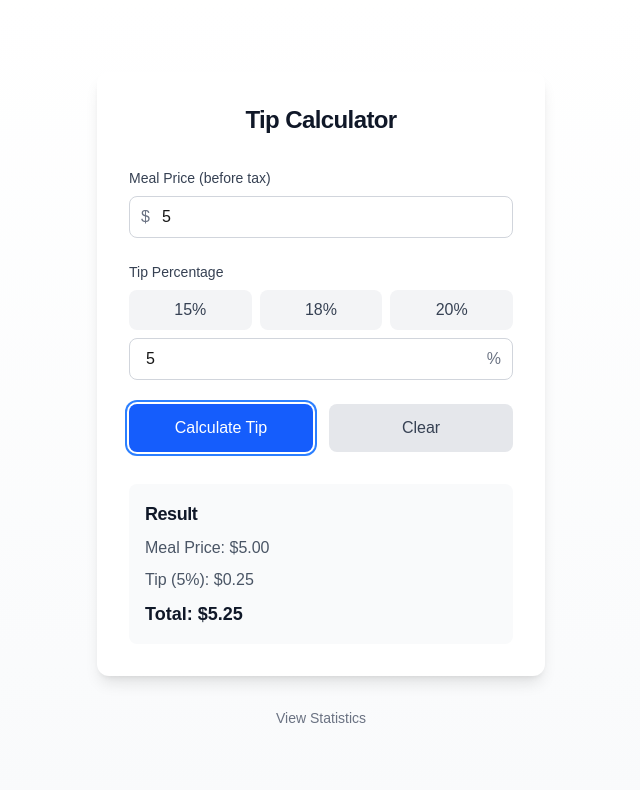
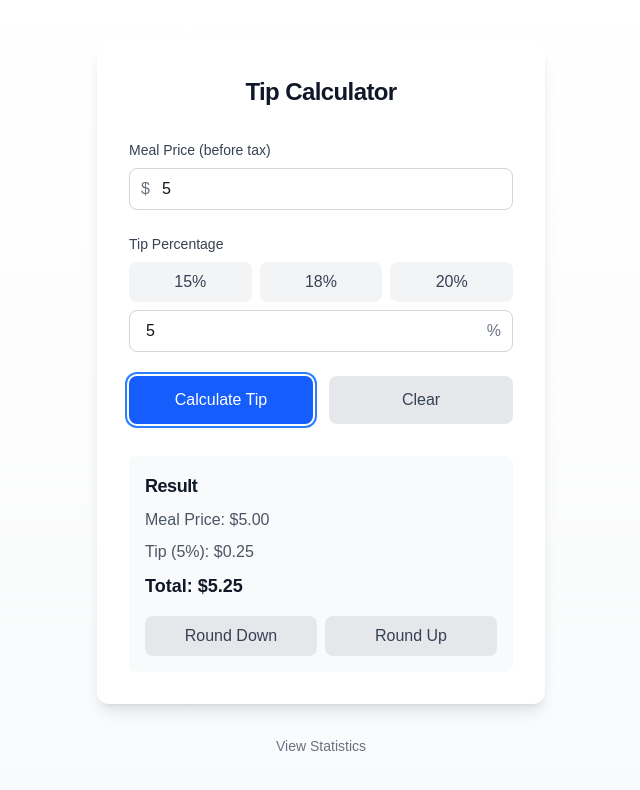
Before and after one commit to WeizhenW/tips-calculator, a Next.js app: page / in a window 1280 px wide. Both pictures are taken after typing "5", "5" into the empty fields and a click on the button "Calculate Tip". Shown: the top 790 px of the page, without its empty margins (319-959 px from the left). Built offline with nearby package versions, Linux system fonts and the light colour scheme.

Commit message:
Add round up and round down buttons to tip calculator

```diff
--- a/app/page.tsx
+++ b/app/page.tsx
@@ -15,6 +15,13 @@ export default function Home() {
     if (!isNaN(price)) {
       setTip(price * (tipPercentage / 100));
       setShowResult(true);
+    }
+  };
+
+  const handleRound = (direction: 'up' | 'down') => {
+    if (tip !== null) {
+      const roundedTip = direction === 'up' ? Math.ceil(tip) : Math.floor(tip);
+      setTip(roundedTip);
     }
   };
 
@@ -164,6 +171,22 @@ export default function Home() {
               <p className="text-lg font-bold text-gray-900 dark:text-white">
                 Total: ${(parseFloat(mealPrice) + tip).toFixed(2)}
               </p>
+              <div className="flex gap-2 mt-4">
+                <button
+                  type="button"
+                  onClick={() => handleRound('down')}
+                  className="flex-1 bg-gray-200 dark:bg-gray-600 text-gray-700 dark:text-gray-300 px-4 py-2 rounded-lg font-medium hover:bg-gray-300 dark:hover:bg-gray-500 transition-colors"
+                >
+                  Round Down
+                </button>
+                <button
+                  type="button"
+                  onClick={() => handleRound('up')}
+                  className="flex-1 bg-gray-200 dark:bg-gray-600 text-gray-700 dark:text-gray-300 px-4 py-2 rounded-lg font-medium hover:bg-gray-300 dark:hover:bg-gray-500 transition-colors"
+                >
+                  Round Up
+                </button>
+              </div>
             </div>
           </div>
         )}
```
